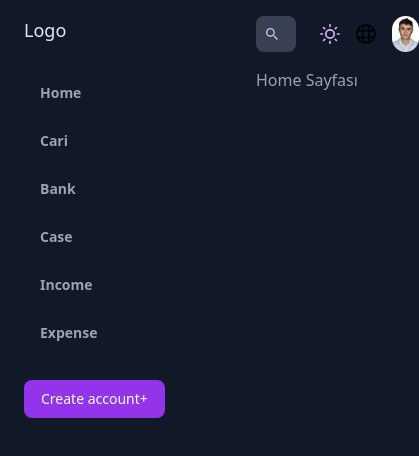
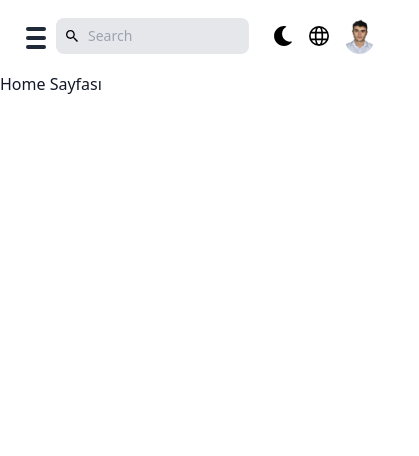
Before and after one commit to emraheskbgc/multilang, a Next.js app: page /en/dashboard/homepage in a window 390 px wide. Shown: the top 456 px of the page, 419 px wide, since content can reach past the window. Built offline with nearby package versions, Linux system fonts and the light colour scheme.

Commit message:
responsive tasarım ve tema eklemesi  yapıldı

```diff
--- a/components/Header/index.js
+++ b/components/Header/index.js
@@ -9,7 +9,6 @@ import { GiReceiveMoney } from "react-icons/gi";
 import { GiPayMoney } from "react-icons/gi";
 import { useLocale } from 'next-intl';
 import { useTranslations } from 'next-intl';
-
 
 function Header() {
 
@@ -34,18 +33,17 @@ function Header() {
   return (
     <>
 
-
-        <div className='z-30  flex-shrink-0 w-64 overflow-y-auto bg-gray-900'>
-            <div className='py-4 text-gray-400 '>
-                <Link href="/" className='ml-6 text-lg fond-bold text-gray-200'>
+         <div className='z-30  flex-shrink-0 w-64 overflow-y-auto bg-white dark:bg-gray-900 h-[100vh] hidden md:flex'>
+            <div className='py-4 text-black dark:text-gray-400 '>
+                <Link href="/" className='ml-6 text-lg fond-bold text-black dark:text-gray-200'>
                     Logo
                 </Link>
                 <ul className='mt-6'>
                    {navbar.map((item,index) => (
                     <li className='relative px-6 py-3' key={index}>
                     <Link onClick={()=>handleClickItem(index)} href={`/${locale}/dashboard/${item.path}`}
-                     className={`inline-flex items-center w-full text-sm font-semibold transition-colors duration-150 hover:text-gray-400  ${selectedItem === index ? "text-gray-100" : "text-gray-400"}`} >
-                        <span className={`absolute inset-y-0 left-0 w-1  rounded-tr-lg rounded-br-lg ${selectedItem === index ? " bg-purple-600" : "bg-gray-900"}`}></span>
+                     className={`inline-flex items-center w-full text-sm font-semibold transition-colors duration-150 hover:text-gray-400  ${selectedItem === index ? "text-black dark:text-gray-100" : "text-gray-400"}`} >
+                        <span className={`absolute inset-y-0 left-0 w-1  rounded-tr-lg rounded-br-lg ${selectedItem === index ? " bg-purple-600" : "bg-white dark:bg-gray-900"}`}></span>
                         {item === "Home" && <IoMdHome className='w-5 h-5' />}
                         {item === "Cari" && <MdAccountBalance className='w-5 h-5' />}
                         {item === "Banka" && <BiSolidBank className='w-5 h-5' />}
@@ -69,6 +67,10 @@ function Header() {
 
 
 
+
+
+
+
     </>
   )
 }
--- /dev/null
+++ b/components/HomePage/index.js
@@ -0,0 +1,10 @@
+import React from 'react'
+
+
+function HomePage() {
+  return (
+    <div className=' text-gray-900 dark:text-gray-100 bg-white dark:bg-gray-900 h-[100vh]'>Home Sayfası</div>
+  )
+}
+
+export default HomePage
--- a/components/HomePage/İndex.js
+++ /dev/null
@@ -1,10 +0,0 @@
-import React from 'react'
-
-
-function HomePage() {
-  return (
-    <div className='text-gray-400'>Home Sayfası</div>
-  )
-}
-
-export default HomePage
--- a/components/LocaleSwitchers/index.js
+++ b/components/LocaleSwitchers/index.js
@@ -8,7 +8,7 @@ const router = useRouter();
     router.replace(pathname, {locale: lang});
   };
   return (
-    <div className="absolute top-10 right-5 mt-2 bg-white rounded-lg shadow-lg z-50">
+    <div className="absolute md:top-10 top-12 right-5 mt-2 md:bg-white bg-gray-700 rounded-lg shadow-lg z-50">
       <ul className="list-none">
 
           <li className="py-2 px-8  flex  items-center rounded-lg hover:bg-gray-200 cursor-pointer"  onClick={() => handleLocaleChange('tr')}>
--- a/components/SearchBar/index.js
+++ b/components/SearchBar/index.js
@@ -5,30 +5,34 @@ import { FaUserCircle, FaSignOutAlt, FaMoon } from "react-icons/fa";
 import { FiSun } from "react-icons/fi";
 import { GrLanguage } from "react-icons/gr";
 import LocaleSwitchers from "../LocaleSwitchers";
+import { useTheme } from "next-themes";
 
 function SearchBar() {
   const [showDropdown, setShowDropdown] = useState(false); // Dropdown durumu
-  const [isSun, setIsSun] = useState(true);
-  const [showDropLang, setShowDropLang]= useState(false)
+  const [isSun, setIsSun] = useState(false);
+  const [showDropLang, setShowDropLang] = useState(false);
+  const { theme, setTheme } = useTheme();
 
-
-
-
+  const [isOpen, setIsOpen] = useState(false);
 
   const handleDropdownToggle = () => {
     setShowDropdown(!showDropdown);
   };
   const handleThemeToggle = () => {
     setIsSun(!isSun);
+    if (theme === "light") {
+      setTheme("dark");
+    } else {
+      setTheme("light");
+    }
   };
   const handleDropLangToggle = () => {
-    setShowDropLang(!showDropLang)
-  }
-
-
+    setShowDropLang(!showDropLang);
+  };
 
   return (
-    <header className="z-40 py-4 bg-gray-900 shadow-bottom ">
+    <>
+      <header className="z-40 py-4 bg-white dark:bg-gray-900 shadow-bottom hidden md:flex ">
         <div className="container  mx-auto text-purple-300">
           <div className=" lg:mr-10  flex justify-between ">
             <div className="relative w-full max-w-xl mr-6 focus-within:text-purple-500">
@@ -38,11 +42,10 @@ function SearchBar() {
               <input
                 type="text"
                 placeholder="Search"
-              className="w-full p-2 rounded-lg focus:outline focus:outline-offset-2 focus:outline-4 focus:outline-gray-600 text-sm focus:outline-none text-gray-300 form-input leading-5 focus:boder-gray-600 border-gray-600 focus:shadow-outline-gray bg-gray-700 pl-8 "
+                className="w-full p-2 rounded-lg focus:outline focus:outline-offset-2 focus:outline-4 focus:outline-gray-600 text-sm focus:outline-none text-gray-300 form-input leading-5 focus:boder-gray-600 border-gray-600 focus:shadow-outline-gray bg-gray-200 dark:bg-gray-700 pl-8 "
               />
             </div>
             <div className="flex items-center  relative ">
-
               <span>
                 {isSun ? (
                   <FiSun
@@ -57,11 +60,12 @@ function SearchBar() {
                 )}
               </span>
               <span className="mx-4">
-            <GrLanguage className="w-5 h-5 hover:text-purple-500 cursor-pointer" onClick={handleDropLangToggle}/>
+                <GrLanguage
+                  className="w-5 h-5 hover:text-purple-500 cursor-pointer"
+                  onClick={handleDropLangToggle}
+                />
               </span>
-            {showDropLang && (
-             <LocaleSwitchers/>
-            )}
+              {showDropLang && <LocaleSwitchers />}
               <img
                 src="/assets/images/emrah.jpg"
                 className="w-9 h-9 rounded-full  cursor-pointer"
@@ -80,11 +84,97 @@ function SearchBar() {
                   </ul>
                 </div>
               )}
-
             </div>
           </div>
         </div>
       </header>
+
+      {/* mobile nav */}
+      <header
+        className={`md:hidden flex justify-between items-center p-4 dark:bg-gray-800 bg-white ${
+          isOpen && "fixed w-full"
+        }`}
+      >
+        <div className="p-5 rounded-lg z-40">
+          <label>
+            <input type="checkbox" onClick={() => setIsOpen(!isOpen)} />
+            <div className="bar">
+              <span className={`top  bg-gray-800 dark:bg-purple-200`}></span>
+              <span className={`middle bg-gray-800 dark:bg-purple-200`}></span>
+              <span className={`bottom bg-gray-800 dark:bg-purple-200`}></span>
+            </div>
+          </label>
+        </div>
+        {isOpen && (
+          <>
+            <aside
+              className="fixed inset-y-0 z-50 flex-shrink-0 w-64 mt-[70px] overflow-y-auto left-0 bg-white dark:bg-gray-800
+          md:hidden "
+            >
+              <div className="py-4 text-gray-500 dark:text-gray-400 ">
+                <p className="ml-6 text-lg font-bold text-gray-800 dark:text-gray-200 ">
+                  Logo
+                </p>
+                <ul className="mt-6">
+                  <li className="relative px-6 py-3">Anasayfa</li>
+                  <li className="relative px-6 py-3">ilteişim</li>
+                  <li className="relative px-6 py-3">Cari</li>
+                  <li className="relative px-6 py-3">Banka</li>
+                </ul>
+              </div>
+            </aside>
+          </>
+        )}
+        <div className="relative w-auto max-w-xl mr-6 focus-within:text-purple-500">
+          <div className="absolute inset-y-0 flex items-center pl-2 ">
+            <IoMdSearch className="w-4 h-4" />
+          </div>
+          <input
+            type="text"
+            placeholder="Search"
+            className="w-full p-2 rounded-lg focus:outline focus:outline-offset-2 focus:outline-4 focus:outline-gray-600 text-sm focus:outline-none text-gray-300 form-input leading-5 focus:boder-gray-600 border-gray-600 focus:shadow-outline-gray bg-gray-200 dark:bg-gray-700 pl-8 "
+          />
+        </div>
+        <span>
+          {isSun ? (
+            <FiSun
+              className="w-5 h-5 cursor-pointer"
+              onClick={handleThemeToggle}
+            />
+          ) : (
+            <FaMoon
+              className="w-5 h-5 cursor-pointer"
+              onClick={handleThemeToggle}
+            />
+          )}
+        </span>
+        <span className="mx-4">
+          <GrLanguage
+            className="w-5 h-5 hover:text-purple-500 cursor-pointer"
+            onClick={handleDropLangToggle}
+          />
+        </span>
+        {showDropLang && <LocaleSwitchers />}
+        <img
+          src="/assets/images/emrah.jpg"
+          className="w-9 h-9 rounded-full  cursor-pointer"
+          alt="profile"
+          onClick={handleDropdownToggle}
+        />
+        {showDropdown && (
+          <div className="absolute top-12 right-2 mt-2 bg-gray-700 rounded-lg shadow-lg z-50">
+            <ul className="list-none">
+              <li className="py-2 px-4 flex items-center rounded-lg hover:bg-gray-200 cursor-pointer">
+                <FaUserCircle className="mr-2" /> Profile
+              </li>
+              <li className="py-2 px-4 flex items-center rounded-lg hover:bg-gray-200 cursor-pointer">
+                <FaSignOutAlt className="mr-2" /> Logout
+              </li>
+            </ul>
+          </div>
+        )}
+      </header>
+    </>
   );
 }
 
--- a/package.json
+++ b/package.json
@@ -14,13 +14,15 @@
     "next-auth": "^4.24.5",
     "next-intl": "^3.4.0",
     "next-navigation": "^1.0.6",
+    "next-themes": "^0.2.1",
+    "postcss-loader": "^7.3.4",
     "react": "^18",
     "react-dom": "^18",
     "react-icons": "^4.12.0",
     "react-router-dom": "^6.21.1"
   },
   "devDependencies": {
-    "autoprefixer": "^10.0.1",
+    "autoprefixer": "^10.4.16",
     "eslint": "^8",
     "eslint-config-next": "14.0.4",
     "postcss": "^8",
--- /dev/null
+++ b/provider.js
@@ -0,0 +1,15 @@
+"use client"
+import { ThemeProvider } from "next-themes";
+import { useState, useEffect } from "react";
+
+export default function Providers({children}){
+    const [mounted, setMounted] = useState(false);
+
+    useEffect(()=>{
+        setMounted(true)
+    },[])
+    if (!mounted) {
+        return<>{children}</>
+    }
+    return <ThemeProvider attribute="class" defaultTheme="system">{children}</ThemeProvider>
+}
--- a/src/app/[locale]/dashboard/homepage/page.js
+++ b/src/app/[locale]/dashboard/homepage/page.js
@@ -1,4 +1,4 @@
-import HomePage from '@/components/HomePage/İndex'
+import HomePage from '@/components/HomePage'
 import React from 'react'
 
 function page() {
--- a/src/app/[locale]/dashboard/layout.js
+++ b/src/app/[locale]/dashboard/layout.js
@@ -4,16 +4,18 @@ import React from 'react'
 import SearchBar from '@/components/SearchBar'
 
 
+
 function DashboardLayout({children}) {
 
   return (
-    <div className='flex h-full bg-gray-900 '>
+    <div className='flex h-full bg-slate-100 '>
       <header>
     <Header />
+
     </header>
     <div className='flex flex-col flex-1  w-full'>
     <SearchBar/>
-    <main className='h-full overflow-y-auto'>
+    <main className='h-full overflow-y-auto '>
     {children}
     </main>
     </div>
--- a/src/app/[locale]/layout.js
+++ b/src/app/[locale]/layout.js
@@ -1,3 +1,4 @@
+
 
 import SearchBar from '@/components/SearchBar'
 import '../globals.css'
@@ -6,13 +7,10 @@ import { NextIntlClientProvider, useMessages } from 'next-intl'
 import tr from "@/messages/tr.json"
 import en from "@/messages/en.json"
 
+import Providers from '@/provider'
 
 
 
-export const metadata = {
-  title: 'Create Next App',
-  description: 'Generated by create next app',
-}
 
 export default function RootLayout({ children, params:{locale} }) {
 
@@ -26,10 +24,15 @@ export default function RootLayout({ children, params:{locale} }) {
   }
   return (
     <html lang={locale}>
-      <body className='bg-gray-900'>
-      <NextIntlClientProvider locale={locale} messages={currentMessages} >
-      {children}
-      </NextIntlClientProvider>
+      <body >
+
+          <NextIntlClientProvider locale={locale} messages={currentMessages}>
+            <Providers>
+            {children}
+            </Providers>
+
+          </NextIntlClientProvider>
+
       </body>
     </html>
   )
--- a/src/app/globals.css
+++ b/src/app/globals.css
@@ -2,16 +2,64 @@
 @tailwind components;
 @tailwind utilities;
 
-:root {
-  --foreground-rgb: 0, 0, 0;
-  --background-start-rgb: 214, 219, 220;
-  --background-end-rgb: 255, 255, 255;
+body{
+  background-color: white;
+}
+body[class="dark"]{
+  background-color: black;
 }
 
-@media (prefers-color-scheme: dark) {
-  :root {
-    --foreground-rgb: 255, 255, 255;
-    --background-start-rgb: 0, 0, 0;
-    --background-end-rgb: 0, 0, 0;
-  }
+input[type="checkbox"]{
+  -webkit-appearance: none;
+  visibility: hidden;
+  display: none;
 }
+.bar{
+  position: relative;
+  cursor: pointer;
+  display: flex;
+  justify-content: center;
+}
+
+.bar .top{
+  bottom: 5px;
+  height: 4px;
+  width: 20px;
+  border-radius: 30px;
+  position: absolute;
+  transition: 0.3s ease;
+}
+.bar .middle{
+  height: 4px;
+  width: 20px;
+  border-radius: 30px;
+  position: absolute;
+  transition: 0.3s ease;
+}
+.bar .bottom{
+  top: 9px;
+  bottom: 14px;
+  height: 4px;
+  width: 20px;
+  border-radius: 50px;
+  position: absolute;
+  transition: 0.3s ease;
+}
+input[type="checkbox"]:checked ~ .bar .top{
+  transform: rotate(-52deg);
+  width: 25px;
+  transform-origin: right;
+  top: -10px;
+  margin-right: 12px;
+}
+input[type="checkbox"]:checked ~ .bar .middle{
+  transform: translateX(-10px);
+opacity: 0;
+}
+input[type="checkbox"]:checked ~ .bar .bottom{
+  transform: rotate(52deg);
+  width: 25px;
+  transform-origin: right;
+  top: 10px;
+  margin-right: 12px;
+}
```
Also changed, not shown: 1 other file (tests, documents, lock files or other folders). Lines whose indentation alone changed are shown as unchanged.
